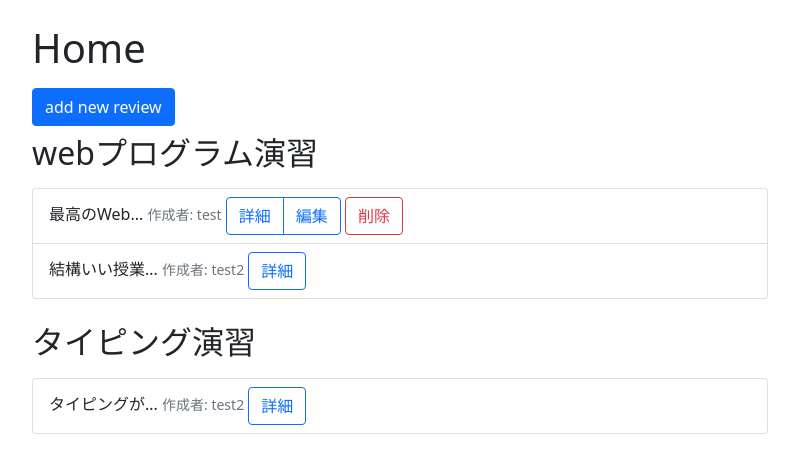
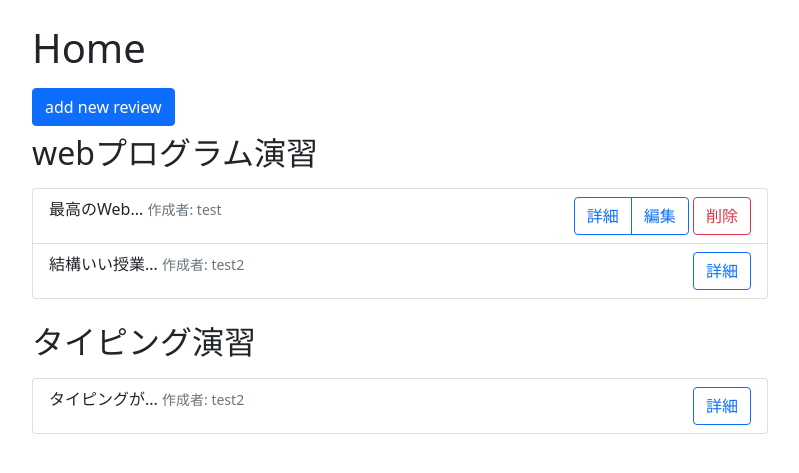
Before and after one commit to cou723/dhu-class-review-site, a Flask app: page / in a window 1280 px wide. Shown: the part 73-546 px from the top of the page, without its empty margins (240-1039 px from the left). Run offline with Flask 2, Linux system fonts and the light colour scheme; a user stored in the database is signed in; data comes from the database, SQL or seed files in the repository; both versions use the stored data as it was after the commit; some libraries are stand-ins or nearby versions.

Commit message:
bootstrapping home

```diff
--- a/templates/index.html
+++ b/templates/index.html
@@ -11,9 +11,13 @@
                         {% for review in reviews %}
                             {% if review.class_id == class.class_id %}
                                 <li class="list-group-item">
+                                    <div class="row">
+                                        <div class="col">
                                             {{ review.short_description }}
                                             <small class="text-muted">作成者: {{ review.written_by }}</small>
-                                    <div class="btn-group" role="group" aria-label="label">
+                                        </div>
+                                        <div class="col-auto">
+                                            <div class="btn-group col-auto" role="group" aria-label="label">
                                                 <a class="btn btn-outline-primary" href="/review/{{ review.review_id }}">詳細</a>
                                                 {% if review.user_id == user_id %}
                                                     <a class="btn btn-outline-primary"
@@ -24,6 +28,8 @@
                                             {% else %}
                                             </div>
                                         {% endif %}
+                                    </div>
+                                </div>
                             </li>
                         {% endif %}
                     {% endfor %}
```
Also changed, not shown: Test.db. Lines whose indentation alone changed are shown as unchanged.
